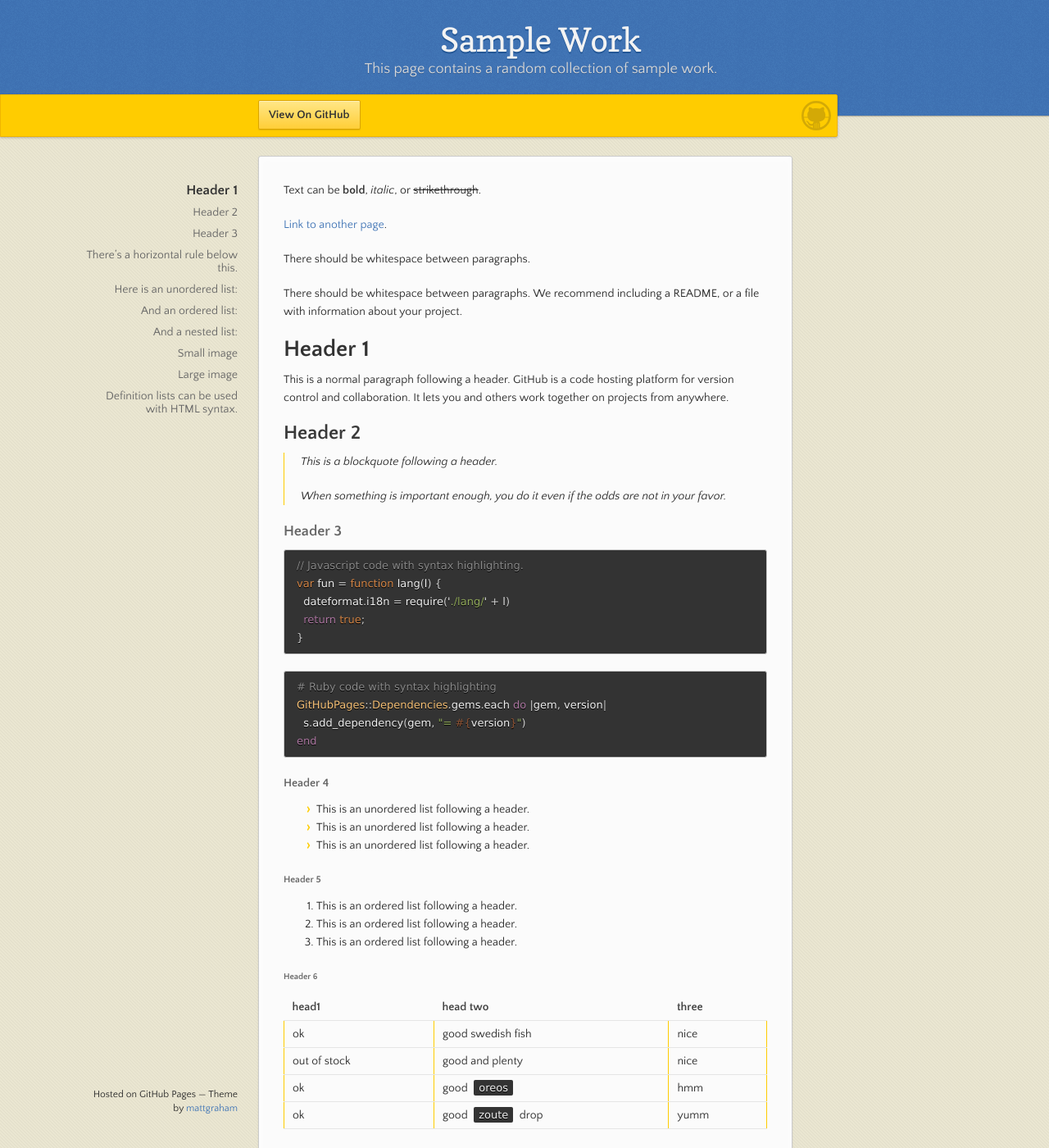
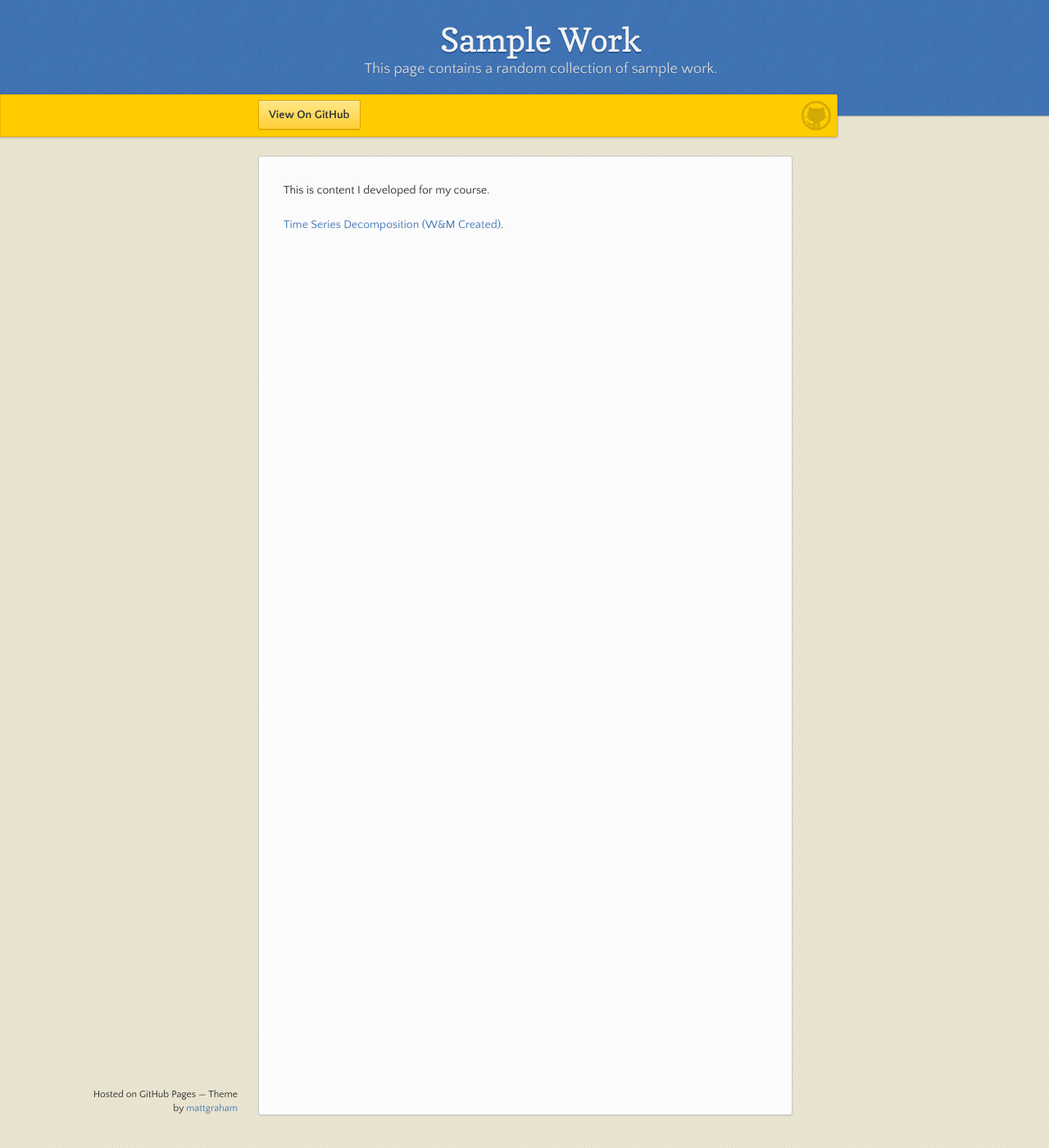
Before and after one commit to abaethke/abaethke.github.io, a Jekyll site: the page built from index.md, in a window 1280 px wide and 1400 px high. Shown: the whole window at 82% size. Built offline with Jekyll 4.4.1, drawn with Linux system fonts in a browser that asks for light colours; our own code applies the rules of GitHub Pages for plain Markdown files; some of the changed text lies outside the part shown.

Commit message:
Update index.md

````diff
--- a/index.md
+++ b/index.md
@@ -3,122 +3,6 @@ title: Sample Work
 description: This page contains a collection of random sample work.
 ---
 
-Text can be **bold**, _italic_, or ~~strikethrough~~.
+This is content I developed for my course.
 
-[Link to another page](./another-page.html).
-
-There should be whitespace between paragraphs.
-
-There should be whitespace between paragraphs. We recommend including a README, or a file with information about your project.
-
-# Header 1
-
-This is a normal paragraph following a header. GitHub is a code hosting platform for version control and collaboration. It lets you and others work together on projects from anywhere.
-
-## Header 2
-
-> This is a blockquote following a header.
->
-> When something is important enough, you do it even if the odds are not in your favor.
-
-### Header 3
-
-```js
-// Javascript code with syntax highlighting.
-var fun = function lang(l) {
-  dateformat.i18n = require('./lang/' + l)
-  return true;
-}
-```
-
-```ruby
-# Ruby code with syntax highlighting
-GitHubPages::Dependencies.gems.each do |gem, version|
-  s.add_dependency(gem, "= #{version}")
-end
-```
-
-#### Header 4
-
-*   This is an unordered list following a header.
-*   This is an unordered list following a header.
-*   This is an unordered list following a header.
-
-##### Header 5
-
-1.  This is an ordered list following a header.
-2.  This is an ordered list following a header.
-3.  This is an ordered list following a header.
-
-###### Header 6
-
-| head1        | head two          | three |
-|:-------------|:------------------|:------|
-| ok           | good swedish fish | nice  |
-| out of stock | good and plenty   | nice  |
-| ok           | good `oreos`      | hmm   |
-| ok           | good `zoute` drop | yumm  |
-
-### There's a horizontal rule below this.
-
-* * *
-
-### Here is an unordered list:
-
-*   Item foo
-*   Item bar
-*   Item baz
-*   Item zip
-
-### And an ordered list:
-
-1.  Item one
-1.  Item two
-1.  Item three
-1.  Item four
-
-### And a nested list:
-
-- level 1 item
-  - level 2 item
-  - level 2 item
-    - level 3 item
-    - level 3 item
-- level 1 item
-  - level 2 item
-  - level 2 item
-  - level 2 item
-- level 1 item
-  - level 2 item
-  - level 2 item
-- level 1 item
-
-### Small image
-
-![Octocat](https://github.githubassets.com/images/icons/emoji/octocat.png)
-
-### Large image
-
-![Branching](https://guides.github.com/activities/hello-world/branching.png)
-
-
-### Definition lists can be used with HTML syntax.
-
-<dl>
-<dt>Name</dt>
-<dd>Godzilla</dd>
-<dt>Born</dt>
-<dd>1952</dd>
-<dt>Birthplace</dt>
-<dd>Japan</dd>
-<dt>Color</dt>
-<dd>Green</dd>
-</dl>
-
-```
-Long, single-line code blocks should not wrap. They should horizontally scroll if they are too long. This line should be long enough to demonstrate this.
-```
-
-```
-The final element.
-```
+[Time Series Decomposition (W&M Created)](./TimeSeries).
````
